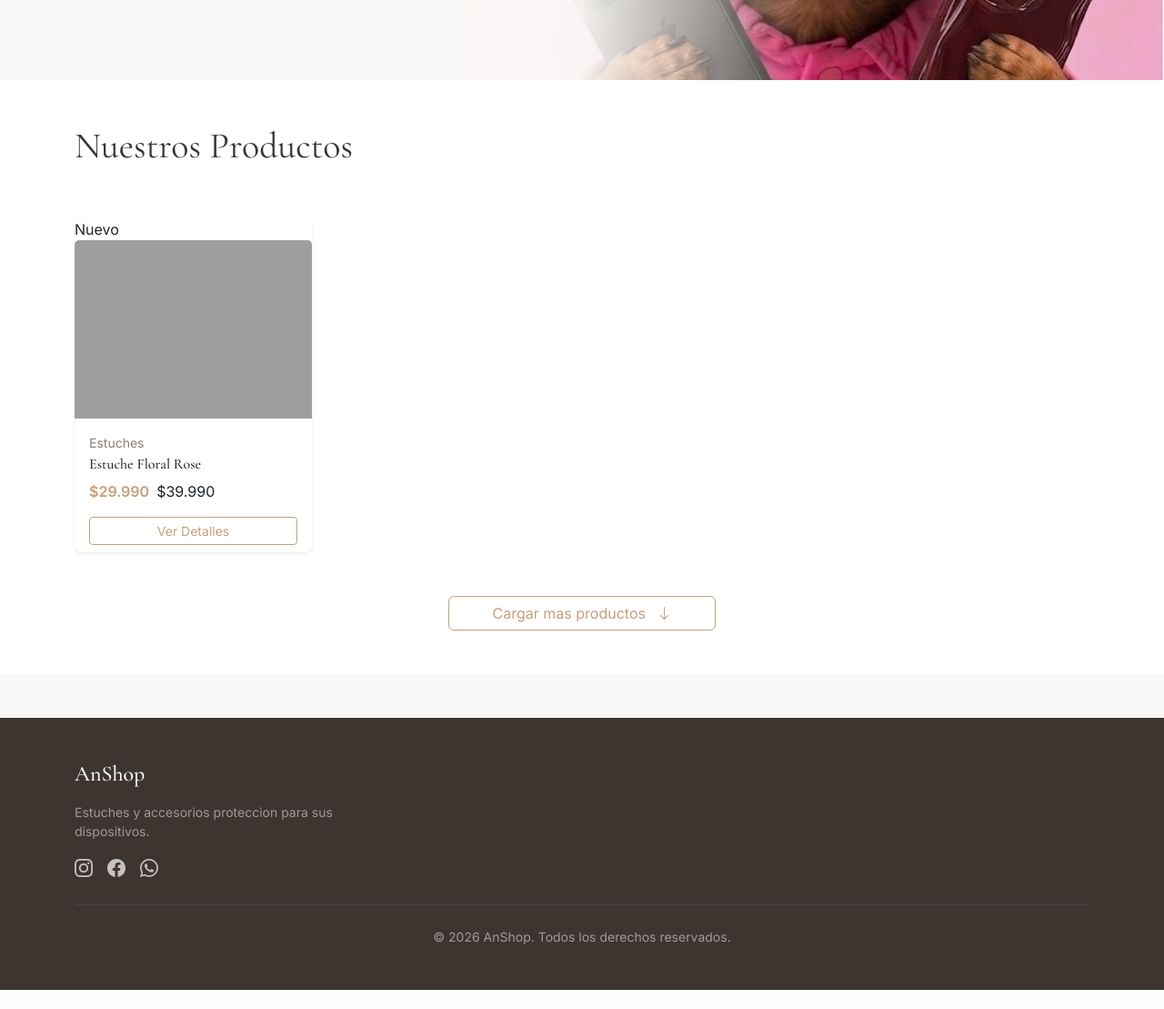
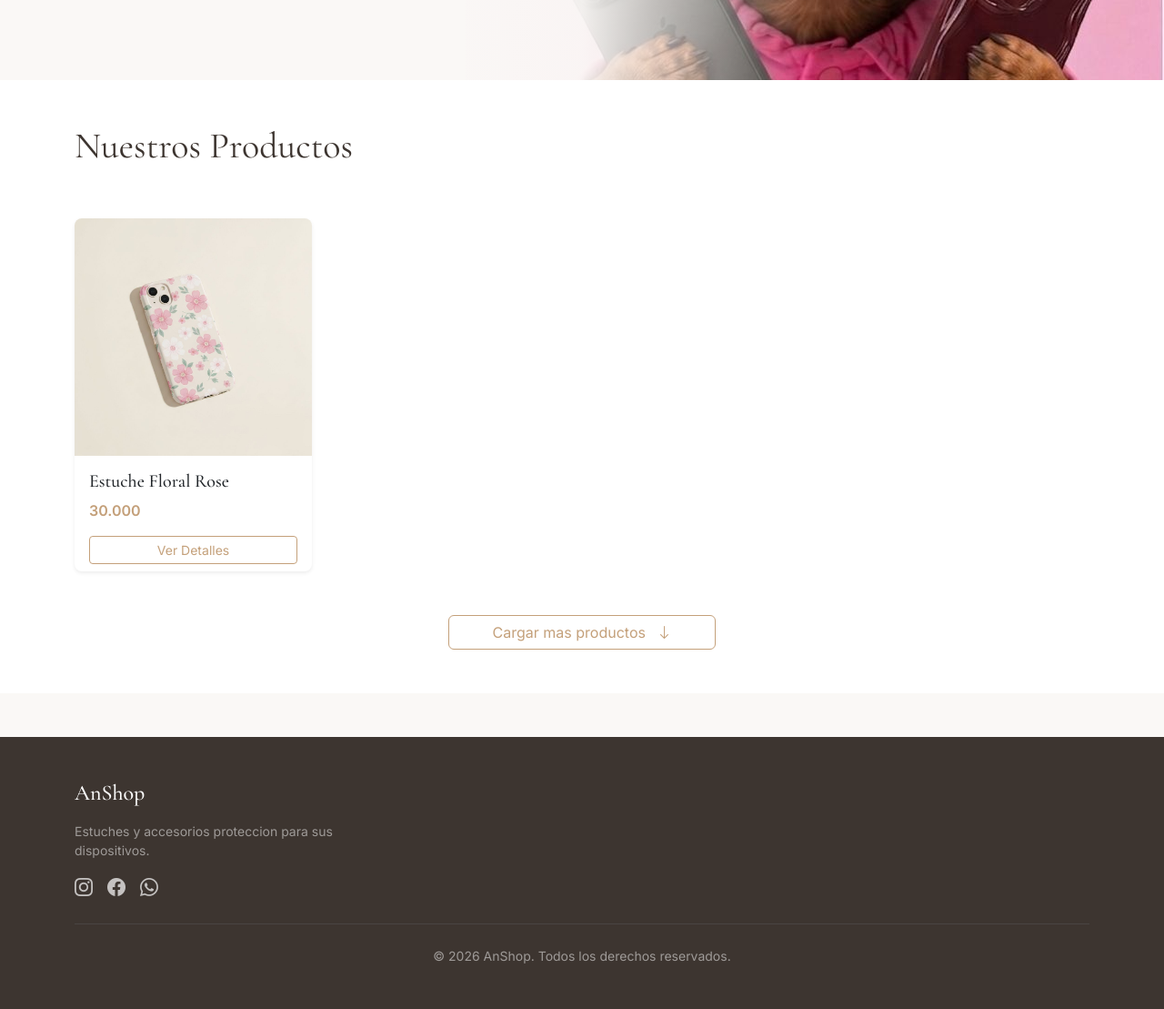
Before and after one commit to fabribarttt/anshop-web, a Django app: page / in a window 1280 px wide. Shown: the part 661-1770 px from the top of the page at 91% size. Before the commit the page ends 1749 px from the top, so only its background shows below. Run offline with Django 5.2, Linux system fonts and the light colour scheme; grey boxes are pictures that could not be loaded.

Commit message:
conexion db

```diff
--- a/core/templates/store/index.html
+++ b/core/templates/store/index.html
@@ -45,19 +45,12 @@
             <div class="col-6 col-md-4 col-lg-3">
                 <div class="card h-100 border-0 shadow-sm">
                     <div class="position-relative">
-                        {% if product.is_new %}
-                        <span class="badge-new">Nuevo</span>
-                        {% endif %}
                         <img src="{{ product.image }}" class="card-img-top product-img" alt="{{ product.name }}">
                     </div>
                     <div class="card-body">
-                        <p class="small text-muted mb-1">{{ product.category }}</p>
                         <h6 class="card-title font-serif mb-2">{{ product.name }}</h6>
                         <div class="d-flex align-items-center gap-2">
                             <span class="fw-semibold text-primary">${{ product.price }}</span>
-                            {% if product.old_price %}
-                            <span class="price-old">${{ product.old_price }}</span>
-                            {% endif %}
                         </div>
                     </div>
                     <div class="card-footer bg-transparent border-0 pt-0">
@@ -67,21 +60,19 @@
                     </div>
                 </div>
             </div>
+
             {% empty %}
             <!-- Productos de ejemplo (se reemplazaran con datos reales) -->
             <div class="col-6 col-md-4 col-lg-3">
                 <div class="card h-100 border-0 shadow-sm">
                     <div class="position-relative">
-                        <span class="badge-new">Nuevo</span>
-                        <img src="{% static 'images/products/case-floral.jpg' %}" class="card-img-top product-img"
+                        <img src="{% static 'images/ejemplos/case-floral.jpg' %}" class="card-img-top product-img"
                             alt="Estuche Floral">
                     </div>
                     <div class="card-body">
-                        <p class="small text-muted mb-1">Estuches</p>
-                        <h6 class="card-title font-serif mb-2">Estuche Floral Rose</h6>
+                        <h5 class="card-title font-serif mb-2">Estuche Floral Rose</h5>
                         <div class="d-flex align-items-center gap-2">
-                            <span class="fw-semibold text-primary">$29.990</span>
-                            <span class="price-old">$39.990</span>
+                            <span class="fw-semibold text-primary">30.000</span>
                         </div>
                     </div>
                     <div class="card-footer bg-transparent border-0 pt-0">
--- a/pyproject.toml
+++ b/pyproject.toml
@@ -6,6 +6,8 @@ readme = "README.md"
 requires-python = ">=3.13"
 dependencies = [
     "django>=6.0.5",
+    "django-environ>=0.13.0",
+    "psycopg2-binary>=2.9.12",
 ]
 
 [dependency-groups]
```
Also changed, not shown: config/settings.py (+19 -7 lines), core/static/images/ejemplos/case-floral.jpg (added), 2 other files.
